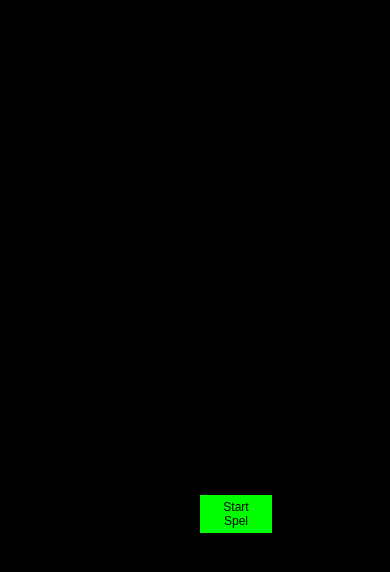
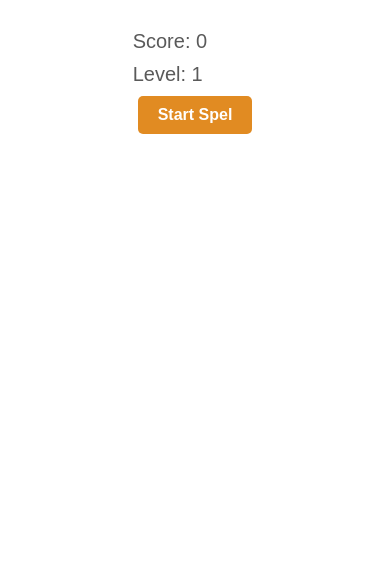
Before and after one commit to RobertDingenouts/stipt-brick-breaker, a plain HTML site: page index.html in a window 390 px wide. Drawn offline with Linux system fonts and the light colour scheme.

Commit message:
Styles aangepast

```diff
--- a/styles.css
+++ b/styles.css
@@ -1,75 +1,54 @@
+/* Algemene stijlen */
 body {
+    background-color: #FFFFFF; /* Witte achtergrond voor de pagina */
     margin: 0;
-    padding: 0;
+    padding: 20px;
+    font-family: Arial, sans-serif; /* Strakke, moderne lettertype */
     display: flex;
-    justify-content: center;
+    flex-direction: column;
     align-items: center;
-    height: 100vh;
-    background-color: #000;
-    font-family: 'Press Start 2P', cursive;
-    color: #fff;
 }
 
-#gameContainer {
-    position: relative;
+/* Canvas */
+#gameCanvas {
+    background-color: #FFFFFF; /* Witte achtergrond voor het spel */
+    border: 2px solid #5A5A5A; /* Stipt-grijs voor de rand */
+    box-shadow: 0 0 10px #5A5A5A;
 }
 
-#gameCanvas {
-    border: 2px solid #fff;
-    background-color: #fff;
+/* Knoppen */
+#startButton, #pauseButton, #resetButton {
+    background-color: #E18B22; /* Stipt-oranje knoppen */
+    color: #FFFFFF; /* Witte tekst */
+    border: none;
+    padding: 10px 20px;
+    margin: 5px;
+    font-size: 16px;
+    cursor: pointer;
+    border-radius: 5px;
+    font-weight: bold;
 }
 
-#ui {
-    position: absolute;
-    top: 10px;
-    left: 10px;
-    display: flex;
-    flex-direction: column;
-    gap: 10px;
+#startButton:hover, #pauseButton:hover, #resetButton:hover {
+    background-color: #C9771D; /* Donkerder Stipt-oranje bij hover */
 }
 
-#score, #level {
-    font-size: 16px;
-    color:#000
+/* Verborgen elementen */
+#pauseButton, #resetButton, #gameCanvas, #winMessage {
+    display: none; /* Houdt de standaard logica van game.js */
 }
 
-button {
-    padding: 10px 20px;
-    font-size: 16px;
-    background-color: #00ff00;
-    color: #000;
-    border: none;
-    cursor: pointer;
+/* Score en level tekst */
+#score, #level {
+    color: #5A5A5A; /* Stipt-grijs voor tekst */
+    font-size: 20px;
+    margin: 10px 0;
 }
 
-button:hover {
-    background-color: #00cc00;
+/* Winstbericht */
+#winMessage {
+    color: #E18B22; /* Stipt-oranje tekst */
+    font-size: 24px;
+    font-weight: bold;
+    text-align: center;
 }
-
-#winMessage {
-    position: absolute;
-    top: 50%;
-    left: 50%;
-    transform: translate(-50%, -50%);
-    font-size: 24px;
-    text-align: center;
-    color: #ff00ff;
-    text-shadow: 2px 2px #00ffff;
-}
-
-@media (max-width: 600px) {
-    #ui {
-        top: 5px;
-        left: 5px;
-    }
-    button {
-        padding: 5px 10px;
-        font-size: 12px;
-    }
-    #score, #level {
-        font-size: 12px;
-    }
-    #winMessage {
-        font-size: 18px;
-    }
-}
```
